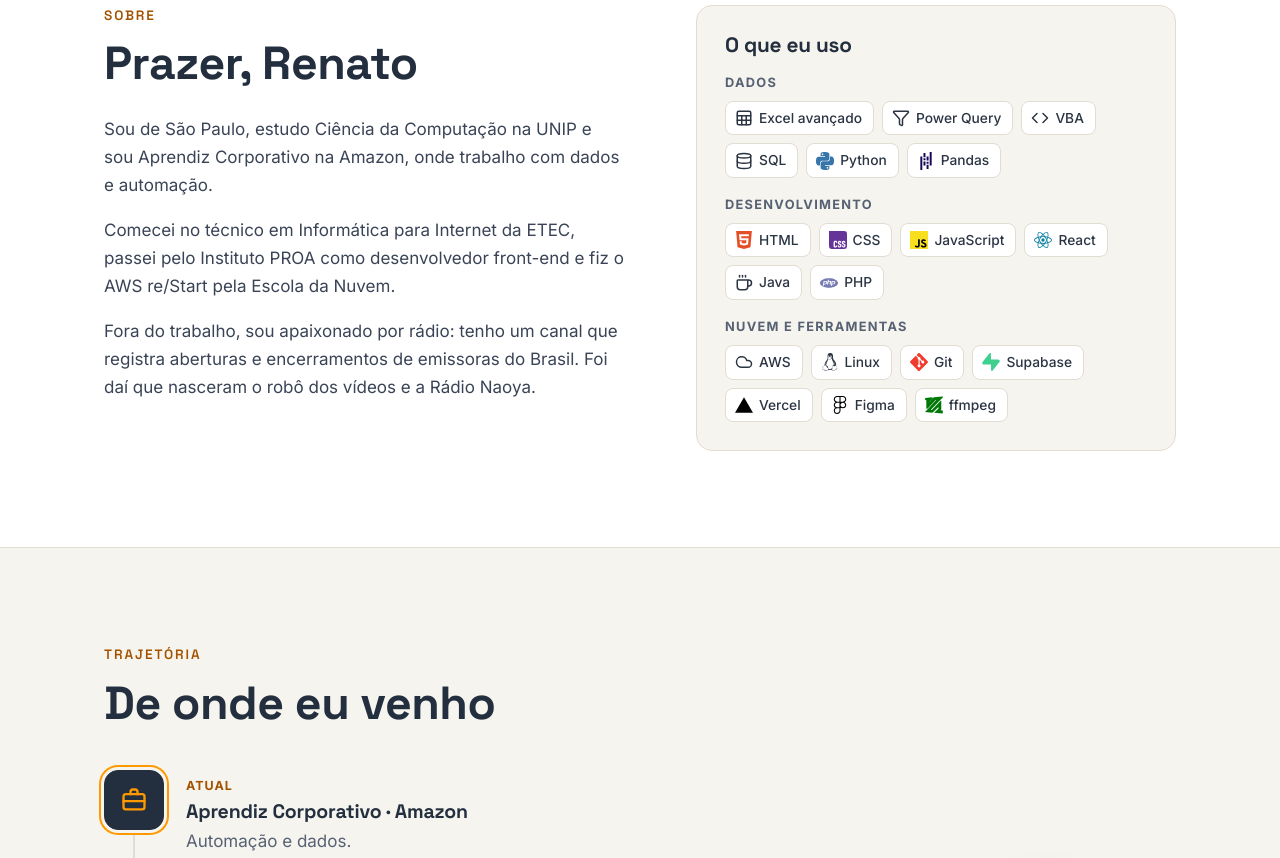
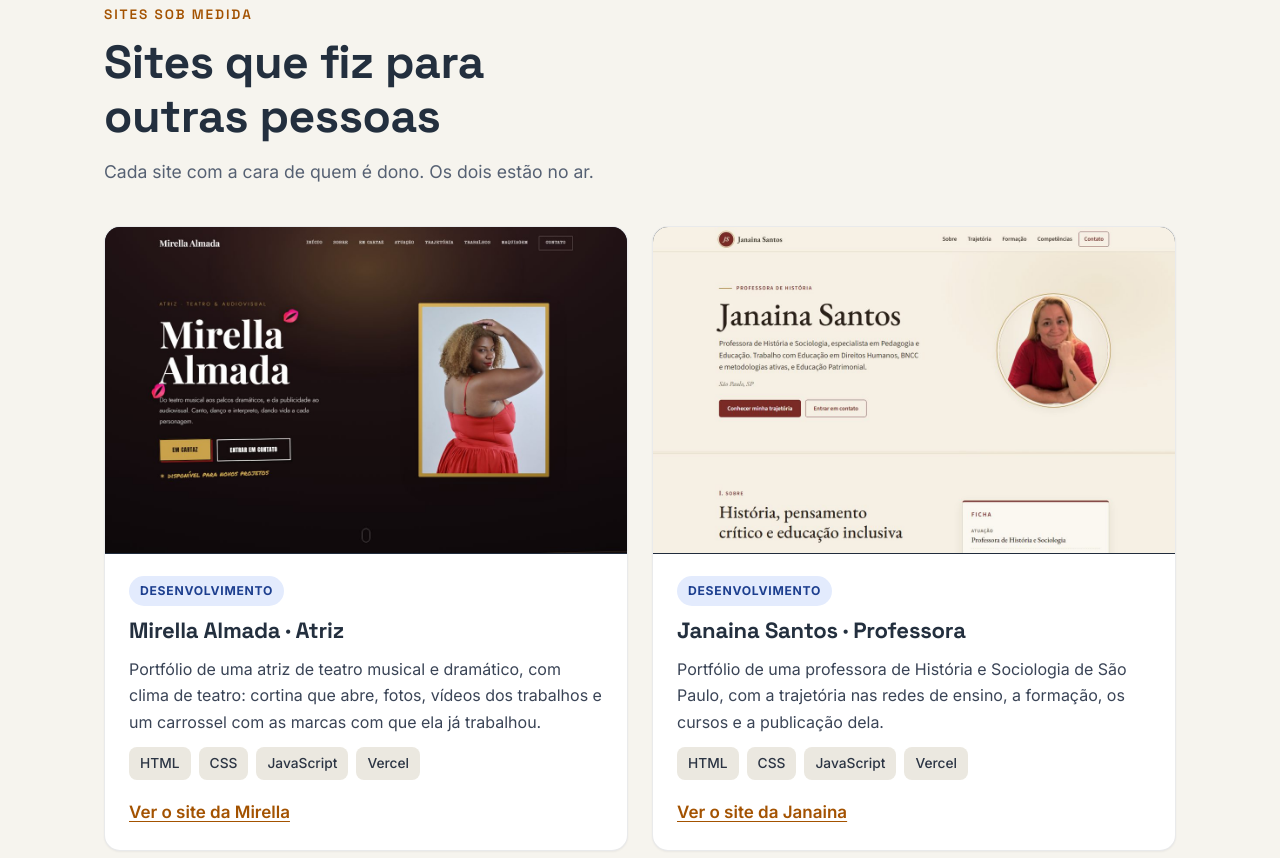
Before and after one commit to RenatoCandiani/renatocandiani.github.io, a plain HTML site: page index.html in a window 1280 px wide. Shown: the part 4671-5529 px from the top of the page. Drawn offline with Linux system fonts and the light colour scheme.

Commit message:
Add files via upload

```diff
--- a/index.html
+++ b/index.html
@@ -232,6 +232,38 @@
       </div>
     </section>
 
+    <section class="secao" id="sites" aria-labelledby="sites-titulo">
+      <div class="container">
+        <header class="secao-topo revelar">
+          <p class="secao-rotulo">Sites sob medida</p>
+          <h2 id="sites-titulo">Sites que fiz para outras pessoas</h2>
+          <p class="secao-texto">Cada site com a cara de quem é dono. Os dois estão no ar.</p>
+        </header>
+        <ul class="cards">
+          <li class="card revelar">
+            <div class="card-imagem"><img src="img/site-mirella.jpg" width="1200" height="750" loading="lazy" alt="Topo do site da atriz Mirella Almada: fundo escuro, nome em letras grandes e uma foto dela de vestido vermelho numa moldura dourada."></div>
+            <div class="card-corpo">
+              <ul class="areas" aria-label="Áreas"><li class="area area-dev">Desenvolvimento</li></ul>
+              <h4>Mirella Almada · Atriz</h4>
+              <p>Portfólio de uma atriz de teatro musical e dramático, com clima de teatro: cortina que abre, fotos, vídeos dos trabalhos e um carrossel com as marcas com que ela já trabalhou.</p>
+              <ul class="stack" aria-label="Tecnologias"><li>HTML</li><li>CSS</li><li>JavaScript</li><li>Vercel</li></ul>
+              <div class="card-links"><a class="card-link" href="https://mirella-almada.vercel.app/" target="_blank" rel="noopener noreferrer">Ver o site da Mirella<span class="sr-only"> (abre em nova aba)</span></a></div>
+            </div>
+          </li>
+          <li class="card revelar">
+            <div class="card-imagem"><img src="img/site-janaina.jpg" width="1200" height="750" loading="lazy" alt="Topo do site da professora Janaina Santos: fundo creme, nome em letras grandes, um resumo da carreira e a foto dela num círculo."></div>
+            <div class="card-corpo">
+              <ul class="areas" aria-label="Áreas"><li class="area area-dev">Desenvolvimento</li></ul>
+              <h4>Janaina Santos · Professora</h4>
+              <p>Portfólio de uma professora de História e Sociologia de São Paulo, com a trajetória nas redes de ensino, a formação, os cursos e a publicação dela.</p>
+              <ul class="stack" aria-label="Tecnologias"><li>HTML</li><li>CSS</li><li>JavaScript</li><li>Vercel</li></ul>
+              <div class="card-links"><a class="card-link" href="https://portfolio-janaina-azure.vercel.app/" target="_blank" rel="noopener noreferrer">Ver o site da Janaina<span class="sr-only"> (abre em nova aba)</span></a></div>
+            </div>
+          </li>
+        </ul>
+      </div>
+    </section>
+
     <section class="secao secao-sobre" id="sobre" aria-labelledby="sobre-titulo">
       <div class="container sobre-grade">
         <div class="revelar">
```
